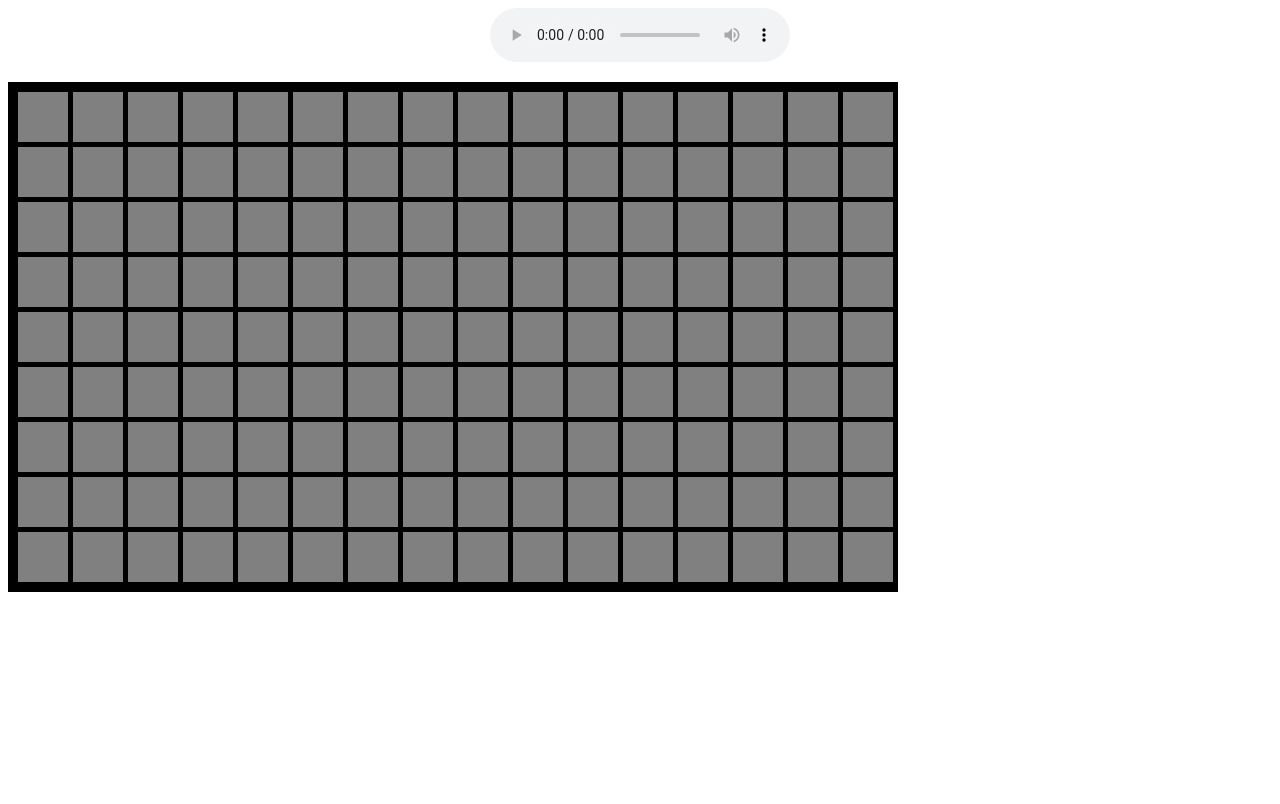
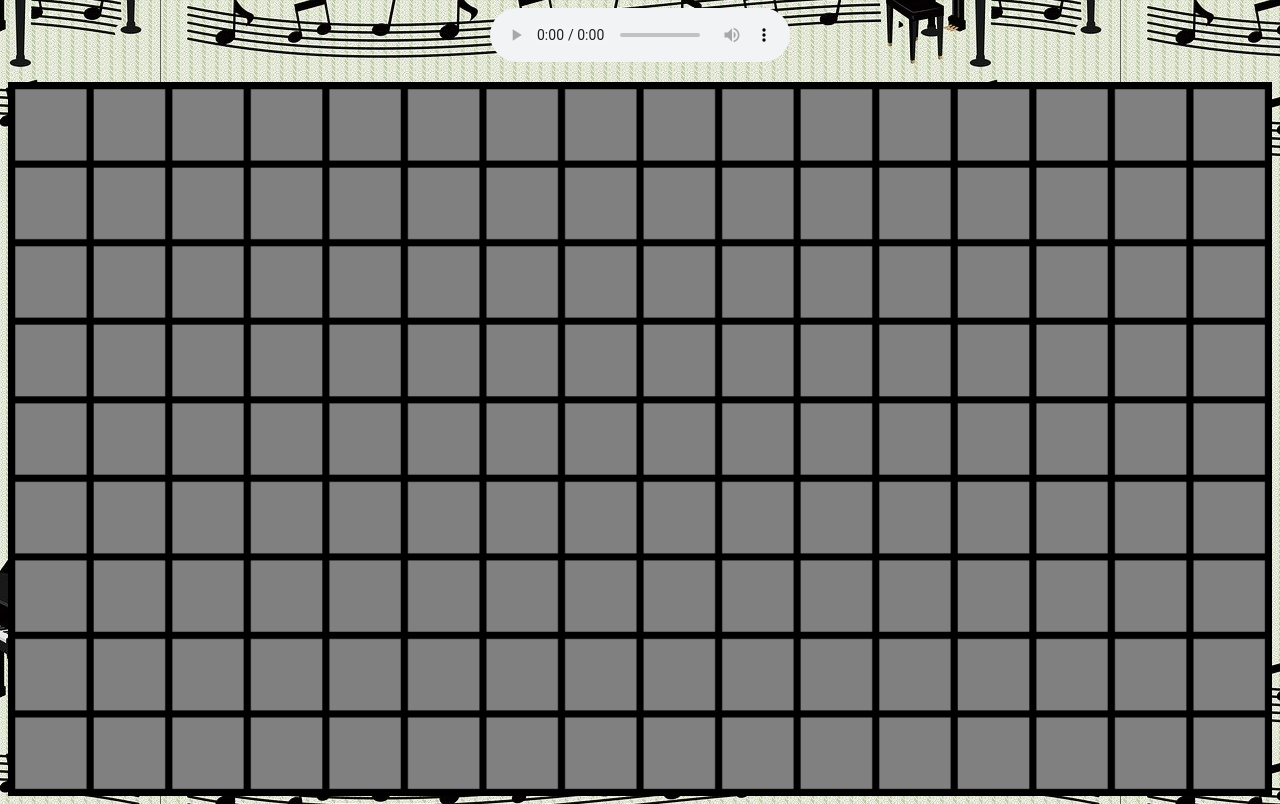
Before and after one commit to Alaivin/LightOrgan, a plain HTML site: page index.html in a window 1280 px wide. Drawn offline with Linux system fonts and the light colour scheme.

Commit message:
refactoring: changed background

```diff
--- a/index.html
+++ b/index.html
@@ -8,11 +8,11 @@
     <link rel="stylesheet" href="./style.css">
 </head>
 <body>
-  <div id="wrapper">
+  <div class="wrapper">
     <div class="controls">
       <audio id="audio" class="audio" src="./music/cat.mp3" controls></audio>
     </div>
-    <canvas id="canvas" class="canvas" width="890" height="510"></canvas>
+    <canvas id="canvas" class="canvas" width="885" height="500"></canvas>
   </div>
   <script src="./index.js"></script>
 </body>
--- a/index.js
+++ b/index.js
@@ -24,8 +24,8 @@ const drawBoombox = () => {
   const barHeight = 50;
   let x = 5;
   const position = {
-    x: 10,
-    y: 10
+    x: 5,
+    y: 5
   };
 
   for (let i = 1; i < 144; i++) {
@@ -35,7 +35,7 @@ const drawBoombox = () => {
 
     if (i % 16 === 0) {
       position.y = position.y + barHeight + 5;
-      position.x = 10;
+      position.x = 5;
     };
 
     context.fillRect(position.x, position.y, barWidth, barHeight);
--- a/style.css
+++ b/style.css
@@ -1,3 +1,6 @@
+html {
+  background: url('./background.jpg') center repeat;
+}
 .wrapper {
   display: flex;
   justify-content: center;
```
Also changed, not shown: background.jpg (added).
